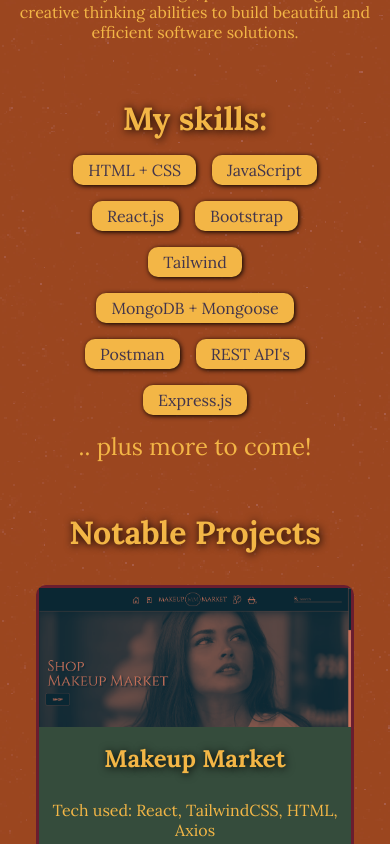
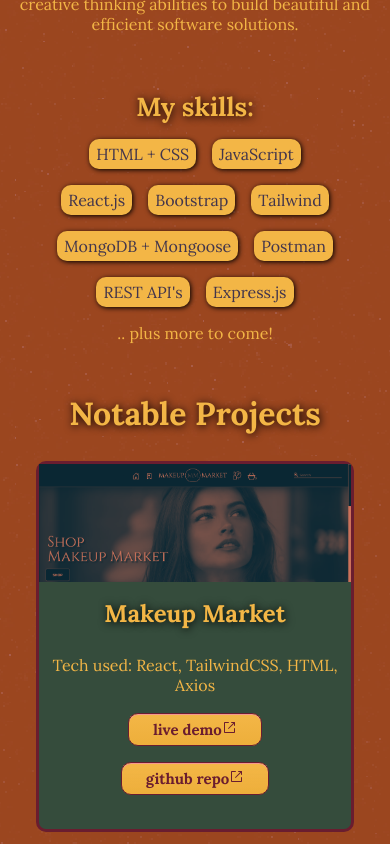
Before and after one commit to Milkdromeda-333/portfolio-old, a React (Vite) app: page / in a window 390 px wide. Shown: the part 1200-2044 px from the top of the page. Built offline with nearby package versions, Linux system fonts and the light colour scheme; a web font is replaced by a local one.

Commit message:
edits skill sec, and misc styling.

```diff
--- a/src/components/Intro.jsx
+++ b/src/components/Intro.jsx
@@ -32,10 +32,13 @@ export default function Intro() {
                 <p>To use my knowledge, problem solving and creative thinking abilities to build beautiful and efficient software solutions.</p>
 
                 <div className="skills-sec">
-                    <h3>My skills:</h3>
-                <div className="skill-cards-container">{skillsArr()}</div>
-                <span>.. plus more to come!</span>
-                </div>
+                    <h3 className="sec-header-2">My skills:</h3>
+                    <div className="skill-cards-container">
+                        {skillsArr()}
+                    </div>
+                    <span>.. plus more to come!</span>
+                 </div>
+
             </section>
     );
 }
--- a/src/components/ProjectCard.jsx
+++ b/src/components/ProjectCard.jsx
@@ -1,16 +1,8 @@
-import { useState } from "react";
 import { RxExternalLink } from "react-icons/rx";
-// import ProjectPage from "../pages/ProjectPage"
 
 export default function ProjectCard(props) {
 
-    const { name, repoUrl, liveDemoUrl, img, desciption, technologies } = props;
-
-    const [isOffcanvasActive, setIsOffcanvasActive] = useState(false);
-
-    const toggleOffcanvas = () => {
-        setIsOffcanvasActive(prev => !prev);
-    }
+    const { name, repoUrl, liveDemoUrl, img, technologies } = props;
 
     return (
         <div className="project-card">
@@ -20,19 +12,23 @@ export default function ProjectCard(props) {
 
             <div className="card-info">
                 <h3 className="sec-header-2">{name}</h3>
-                <span>Tech used: { technologies.join(", ") }</span>
+
+                <span>Tech used: {technologies.join(", ")}</span>
+
                 <div className="card-links">
+
                     <a href={liveDemoUrl} target="_blank">
                         live demo
                         <RxExternalLink />
                     </a>
+
                     <a href={repoUrl} target="_blank">
                         github repo
                         <RxExternalLink />
                     </a>
+
                 </div>
 
-                {/* <button onClick={toggleOffcanvas}>Learn more.</button> */}
             </div>
         </div>
     );
--- a/src/index.css
+++ b/src/index.css
@@ -48,7 +48,7 @@ h3 {
 }
 
 .sec-header-2 {
-  font-size: 32px;
+  font-size: 26px;
   margin: 1rem;
 }
 
@@ -263,9 +263,9 @@ h3 {
   font-size: 1.5rem;
 }
 
-.skills-sec h3 {
+/* .skills-sec h3 {
   margin: 1rem;
-}
+} */
 
 .skill-cards-container {
   display: flex;
@@ -294,10 +294,11 @@ h3 {
 }
 
 .portfolio-page h2 {
-  margin-bottom: 2rem;
+  margin-inline: 1rem;
   color: var(--sand);
   position: relative;
   z-index: 1;
+  text-align: center;
 }
 
 /* ===== Project Card ===== */
@@ -598,6 +599,11 @@ footer {
 
   .skill-card {
     font-size: 1rem;
+    padding: 5px 7px;
+  }
+
+  .skills-sec {
+    font-size: 1rem;
   }
 
   /* ===== PROJECT SEC ===== */
@@ -611,10 +617,13 @@ footer {
   }
 
   .card-links {
-    display: none;
+    flex-direction: column;
+    margin: 0;
   }
 
-  .project-card img {
+  .project-card {
+    padding-bottom: 10px;
+    grid-template-rows: 0.5fr 1fr;
   }
 
   /* ===== CONTACT SEC ===== */
@@ -632,7 +641,7 @@ footer {
   }
 
   .home-page .hero span {
-    font-size: 26px;
+    font-size: 20px;
   }
 
   /* sec1 */
```
